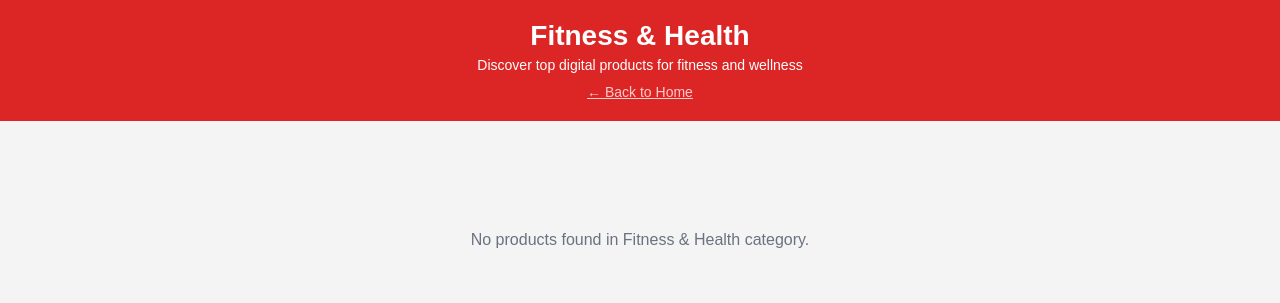
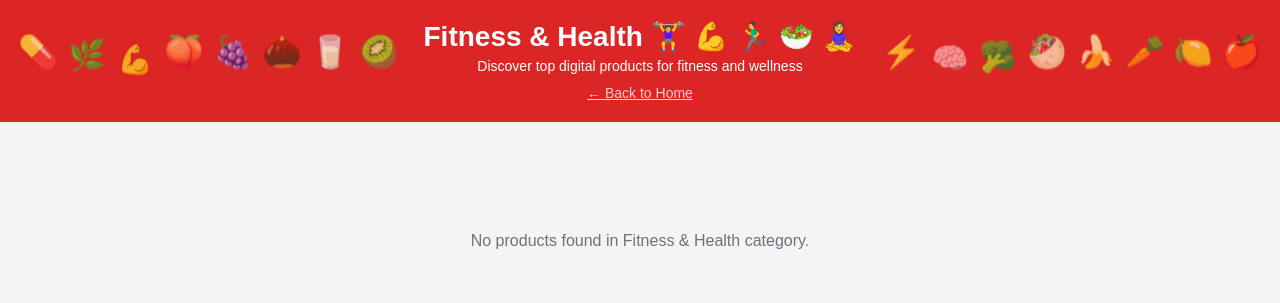
Before and after one commit to EricFrancis2018/evas-trendify-hub, a plain HTML site: page fitness.html in a window 1280 px wide. Drawn offline with Linux system fonts and the light colour scheme; no server answers.

Commit message:
Update fitness.html

```diff
--- a/fitness.html
+++ b/fitness.html
@@ -15,6 +15,7 @@
       color: white;
       text-align: center;
       padding: 20px;
+      position: relative;
     }
     .header h1 {
       margin: 0;
@@ -52,8 +53,8 @@
     }
     .product-card img {
   width: 100%;
-      max-height: 250px;
-      object-fit: contain;
+  height: auto;          /* allow natural image height */
+  object-fit: contain;   /* show entire image without cropping */
   border-radius: 8px;
   margin-bottom: 15px;
   background-color: #f3f4f6;
@@ -150,15 +151,81 @@
       font-size: 16px;
       color: #6b7280;
     }
+    .header-emoji-left {
+      position: absolute;
+      left: 20px;
+      top: 50%;
+      transform: translateY(-50%);
+      display: flex;
+      gap: 0.8rem;
+      font-size: 1.8rem;
+      opacity: 0.8;
+      animation: danceLeft 4s ease-in-out infinite;
+    }
+    .header-emoji-right {
+      position: absolute;
+      right: 20px;
+      top: 50%;
+      transform: translateY(-50%);
+      display: flex;
+      gap: 0.8rem;
+      font-size: 1.8rem;
+      opacity: 0.8;
+      animation: danceRight 4s ease-in-out infinite;
+      animation-delay: 2s;
+    }
+    .header-emoji-left span, .header-emoji-right span {
+      display: inline-block;
+      animation: float 2s ease-in-out infinite;
+    }
+    .header-emoji-left span:nth-child(2) { animation-delay: 0.5s; }
+    .header-emoji-left span:nth-child(3) { animation-delay: 1s; }
+    .header-emoji-right span:nth-child(2) { animation-delay: 0.7s; }
+    .header-emoji-right span:nth-child(3) { animation-delay: 1.4s; }
+
+    @keyframes danceLeft {
+      0%, 100% { transform: translateY(-50%) rotate(-5deg); }
+      50% { transform: translateY(-60%) rotate(5deg); }
+    }
+    @keyframes danceRight {
+      0%, 100% { transform: translateY(-50%) rotate(5deg); }
+      50% { transform: translateY(-60%) rotate(-5deg); }
+    }
+    @keyframes float {
+      0%, 100% { transform: translateY(0px) scale(1); }
+      50% { transform: translateY(-8px) scale(1.1); }
+    }
   </style>
 </head>
 <body>
   <div class="header">
-    <h1>Fitness & Health</h1>
+    <div class="header-emoji-left">
+      <span>💊</span>
+      <span>🌿</span>
+      <span>💪</span>
+<span>🍑</span>
+<span>🍇</span>
+<span>🌰</span>
+<span>🥛</span>
+<span>🥝</span>
+    </div>
+    <div class="header-emoji-right">
+      <span>⚡</span>
+      <span>🧠</span>
+      <span>🥦</span>
+<span>🥙</span>
+<span>🍌</span>
+<span>🥕</span>
+<span>🍋</span>
+<span>🍎</span>
+    </div>
+    <h1>
+      Fitness &amp; Health
+      <span class="header-icons">🏋️‍♀️ 💪 🏃‍♂️ 🥗 🧘‍♀️</span>
+    </h1>
     <p>Discover top digital products for fitness and wellness</p>
     <a href="index.html">← Back to Home</a>
   </div>
-
   <div id="product-container" class="product-grid"></div>
   <div id="no-products" class="no-products" style="display:none;">
     No products found in Fitness & Health category.
```
Lines whose indentation alone changed are shown as unchanged.
